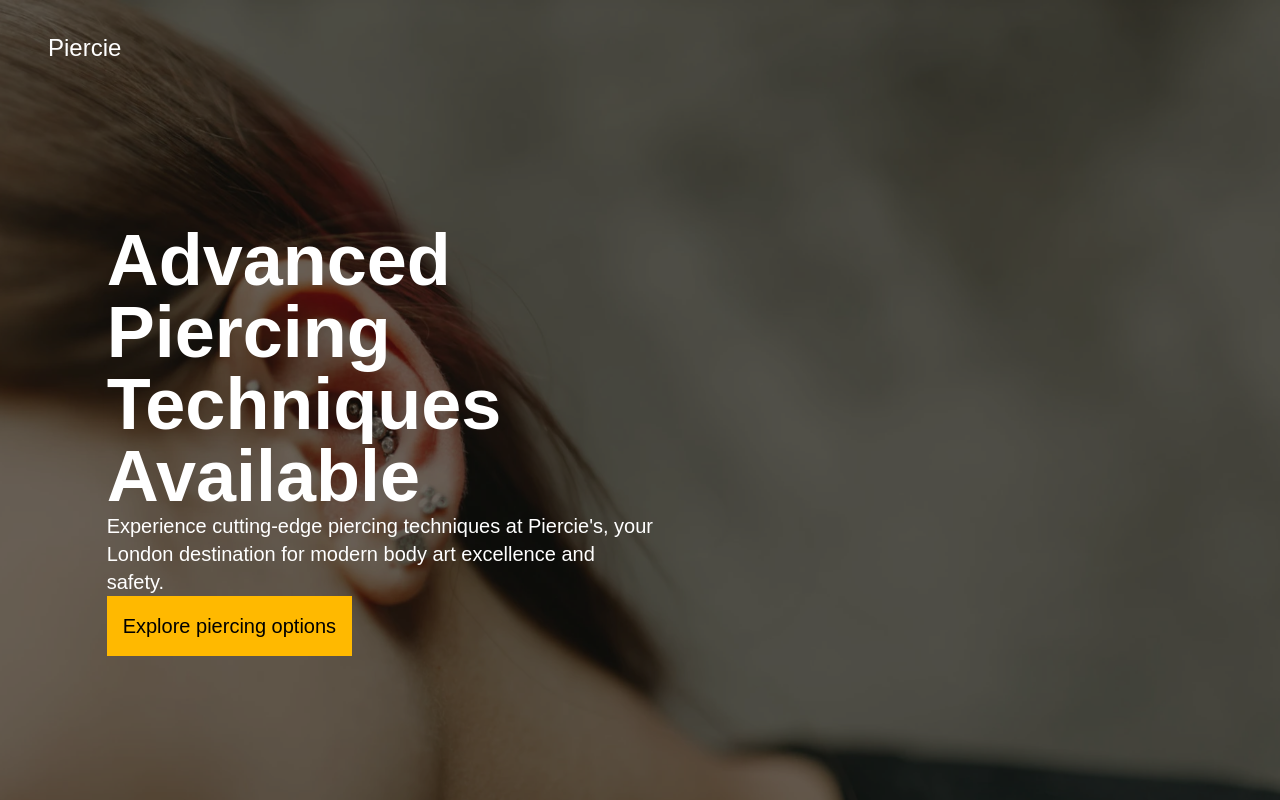
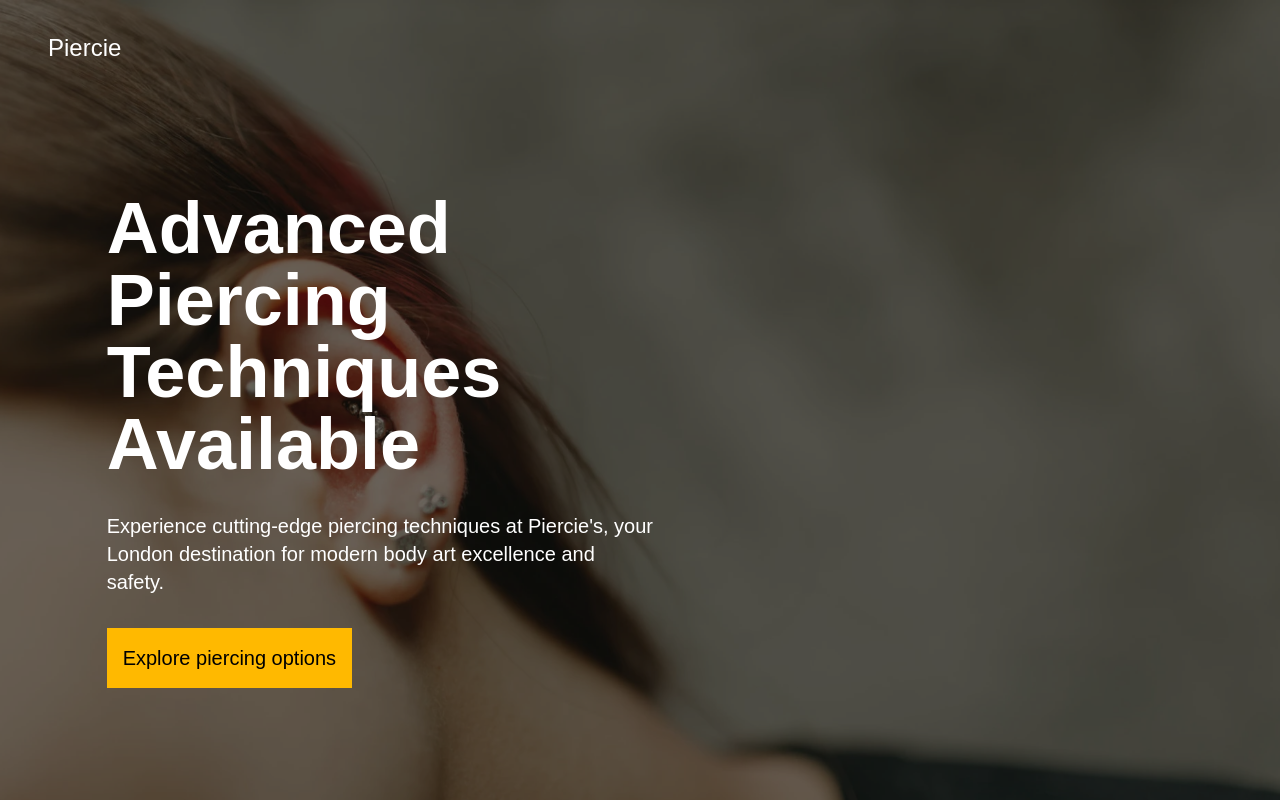
Before and after one commit to Aivanii/Piercie, a React (Vite) app: page / in a window 1280 px wide. Shown: the top 800 px of the page. Built offline with nearby package versions, Linux system fonts and the light colour scheme.

Commit message:
updated styles for main screen

```diff
--- a/src/widgets/mainScreen.tsx/mainScreen.tsx
+++ b/src/widgets/mainScreen.tsx/mainScreen.tsx
@@ -16,9 +16,9 @@ const MainScreen = () => {
         <div>
           <div
             className="absolute top-1/2 left-1/12 -translate-y-1/2
-      text-white w-3/7 flex flex-col gap-8"
+      text-white w-3/7"
           >
-            <FadeIn>
+            <FadeIn className="flex flex-col gap-8">
               <h1 className="font-bold text-7xl jost-styles">
                 Advanced Piercing Techniques Available
               </h1>
```
